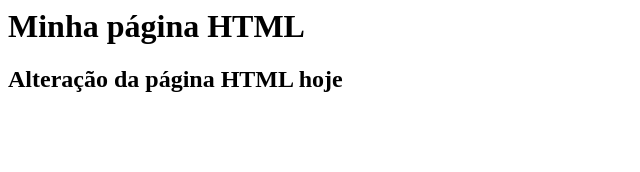
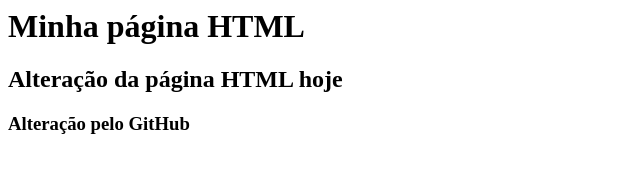
Before and after one commit to seralterego/gama-no-github, a plain HTML site: page index.html in a window 1280 px wide. Shown: the whole page, without its empty margins (0-640 px from the left). Drawn offline with Linux system fonts and the light colour scheme.

Commit message:
Update index.html
update index.html pelo GitHub

```diff
--- a/index.html
+++ b/index.html
@@ -5,6 +5,8 @@
 
   <h2>Alteração da página HTML hoje</h2>
 
+  <h3>Alteração pelo GitHub</h3>
+
 </body>
 
 </html>
```
